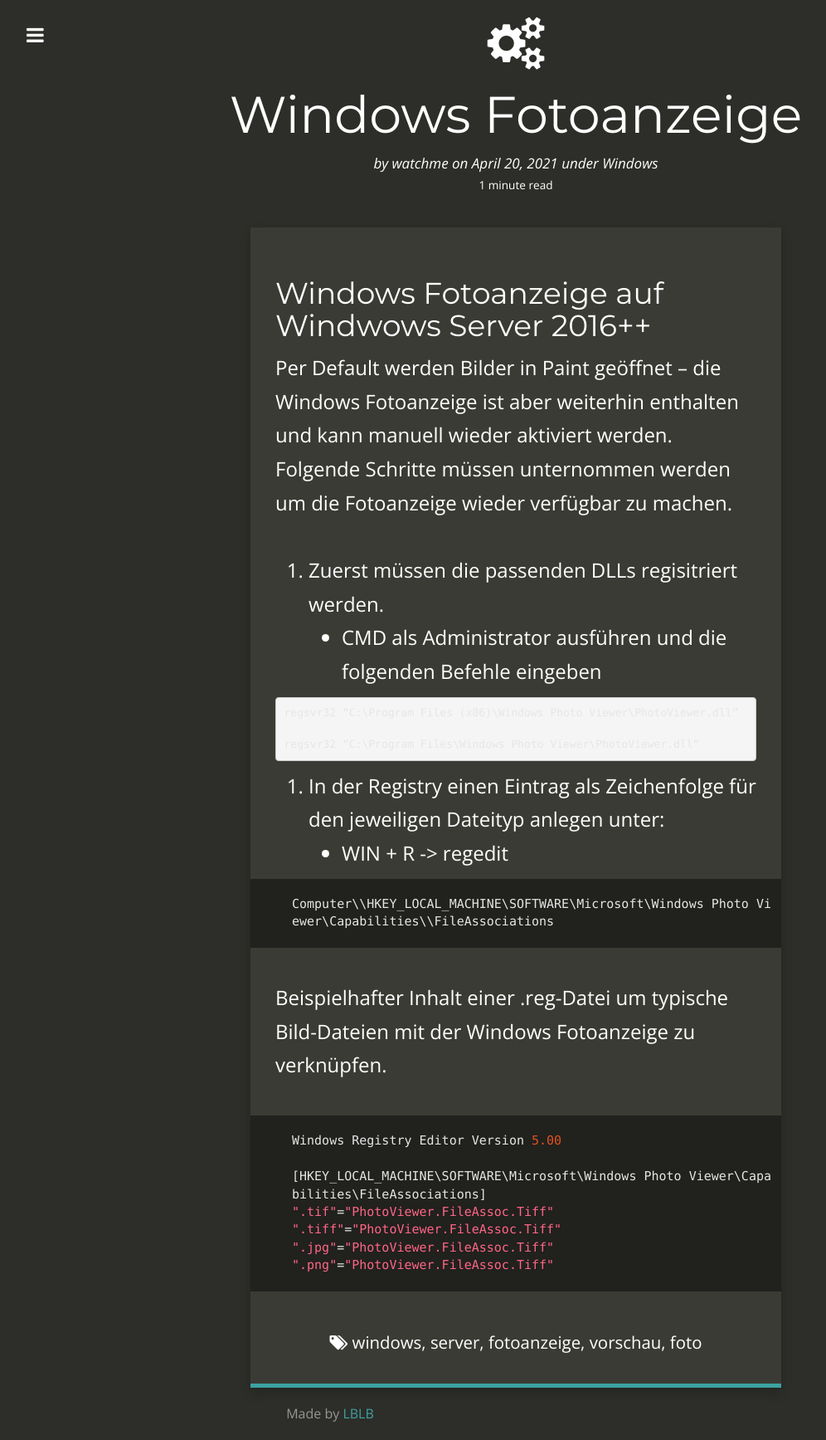
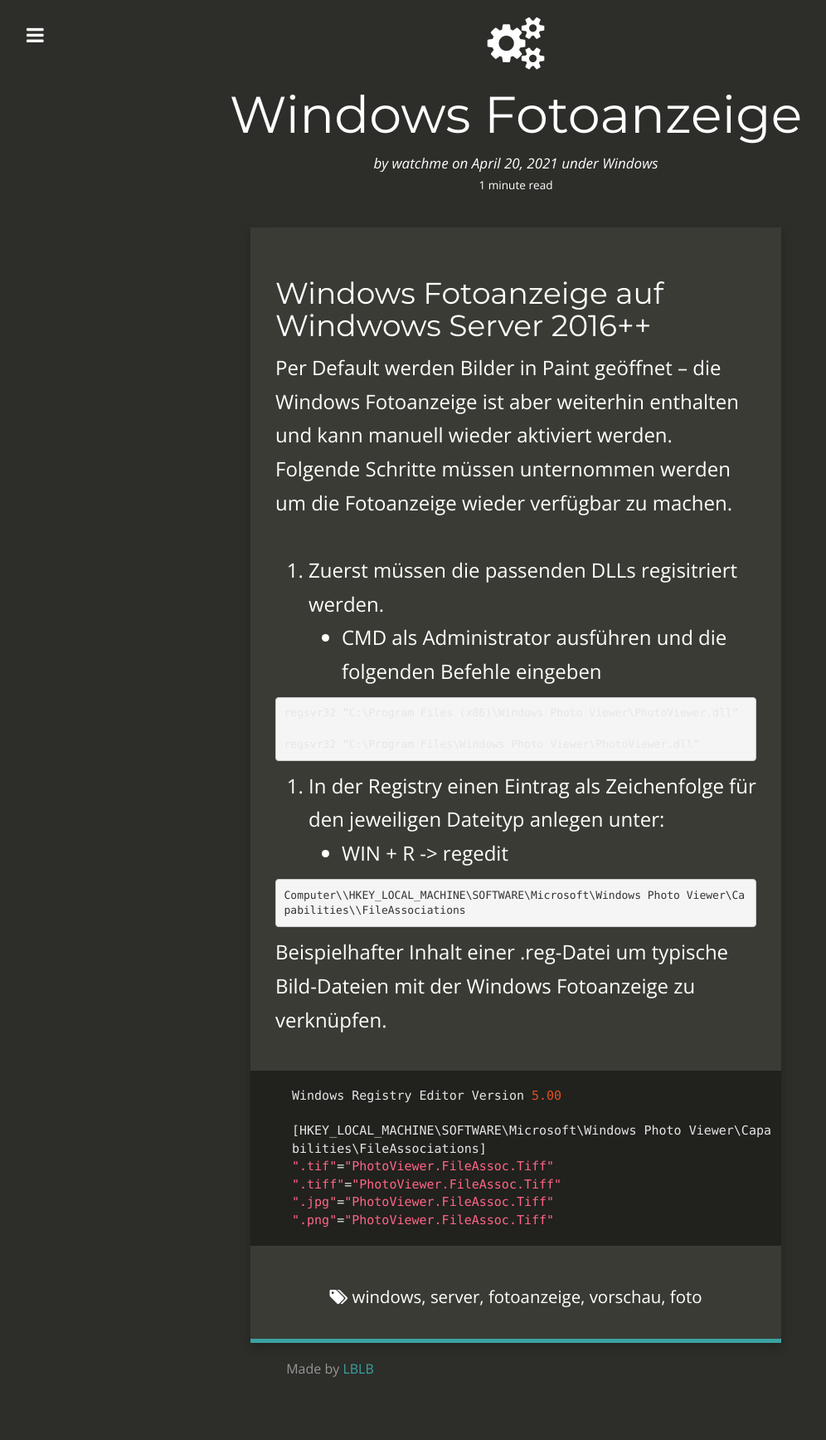
Before and after one commit to eski1337/lblb-it-ffd00, a Jekyll site: the page built from _posts/2021-04-20-WindowsFotoanzeige.md, in a window 1280 px wide. Shown: the whole page at 83% size, without its empty margins (18-1014 px from the left). Built offline with Jekyll 4.4.1, drawn with Linux system fonts in a browser that asks for light colours; nearby versions of some CDN libraries; comment, search, counter and statistics services are not loaded; after the commit the page ends 1681 px from its top, so only the background shows below that.

Commit message:
2021-04-20-WindowsFotoanzeige.md: changed

````diff
--- a/_posts/2021-04-20-WindowsFotoanzeige.md
+++ b/_posts/2021-04-20-WindowsFotoanzeige.md
@@ -30,7 +30,7 @@
 2.  In der Registry einen Eintrag als Zeichenfolge für den jeweiligen Dateityp anlegen unter:
     *   WIN + R -> regedit
 
-```
+```Registry
 Computer\\HKEY_LOCAL_MACHINE\SOFTWARE\Microsoft\Windows Photo Viewer\Capabilities\\FileAssociations
 ```
 Beispielhafter Inhalt einer .reg-Datei um typische Bild-Dateien mit der Windows Fotoanzeige zu verknüpfen.
````
